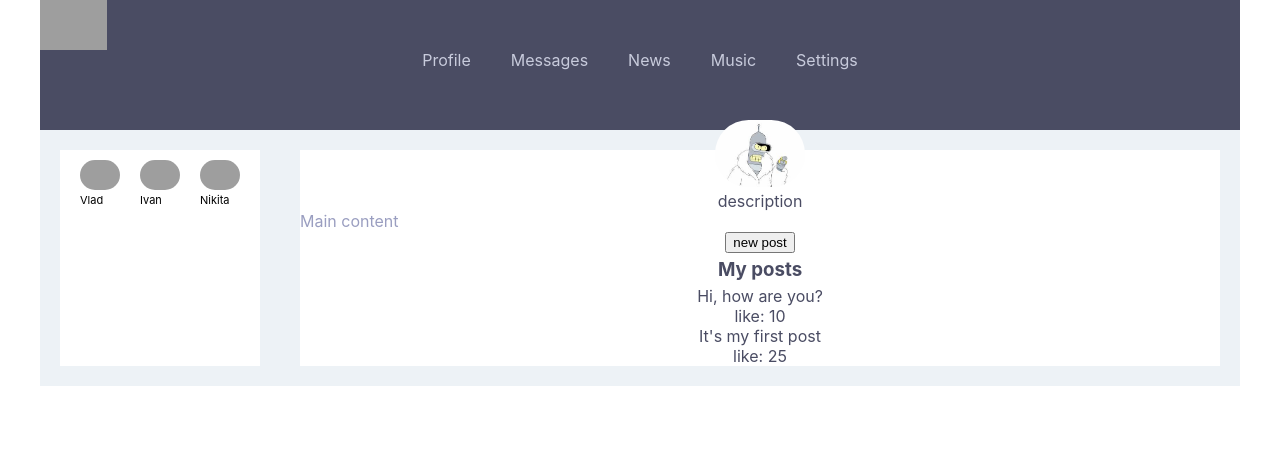
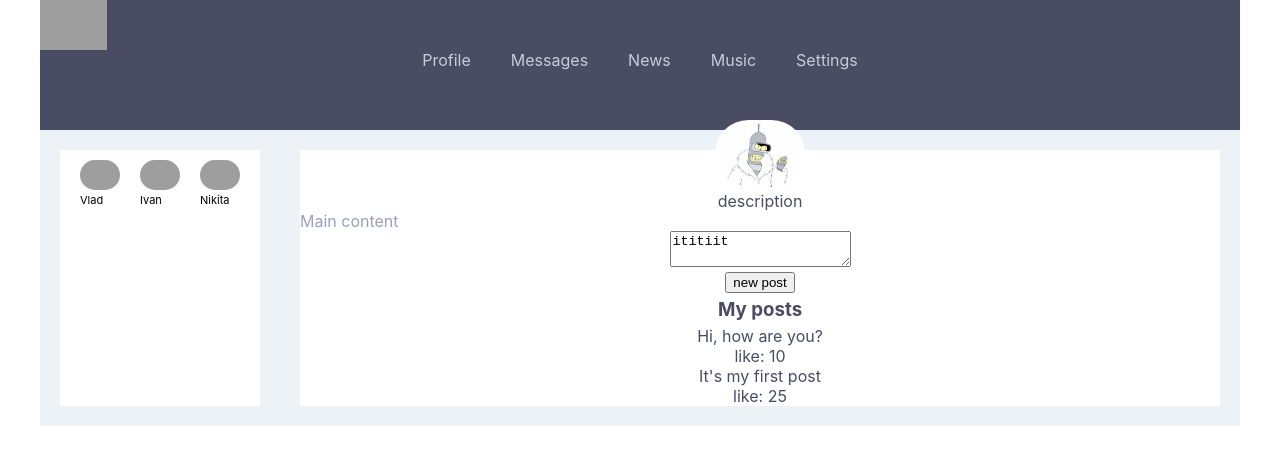
Before and after one commit to Dlucky13/social, a React (Create React App) app: page / in a window 1280 px wide. Shown: the top 464 px of the page. Built offline with nearby package versions, Linux system fonts and the light colour scheme; grey boxes are pictures that could not be loaded.

Commit message:
Добавил опцию добавления posts в Profile

```diff
--- a/src/App.js
+++ b/src/App.js
@@ -8,19 +8,21 @@ import News from './components/News/News';
 import Music from './components/Music/Music';
 import Settings from './components/Settings/Settings';
 import Sidebar from './components/Sidebar/Sidebar';
-import {BrowserRouter, Route} from 'react-router-dom';
+import { Route} from 'react-router-dom';
 
 
 const App = (props) => {
     return (
-        <BrowserRouter>
         <div className='app_wrapper'>
             <Header />
             <Nav />
             <Sidebar state={props.state.sidebarPage} />
             <div className='wrapper_main_content'>
                 < Route exact path='/' render={ () =>  <Profile state={props.state.profilePage}/>}/>
-                < Route  path='/profile' render={ () =>  <Profile state={props.state.profilePage}/>}/>
+                < Route  path='/profile' render={ () =>  <
+                    Profile state={props.state.profilePage}
+                    addPost={props.addPost}
+                    updateNewPostInput={props.updateNewPostInput}/>}/>
                 < Route path='/messages' render={
                     () => <Messages state={props.state.messagesPage} />}/>
                 < Route path='/news' component={News}/>
@@ -28,7 +30,6 @@ const App = (props) => {
                 < Route path='/settings' component={Settings}/>
             </div>
         </div>
-        </BrowserRouter>
     );
 }
 
--- a/src/components/Messages/Contacts/Contacts.jsx
+++ b/src/components/Messages/Contacts/Contacts.jsx
@@ -3,7 +3,7 @@ import styles from './Contacts.module.css';
 import {NavLink} from "react-router-dom";
 
 const Contacts = (props) => {
-    let path = '/dialog/' + props.id;
+    let path = '/messages/dialog/' + props.id;
     return (
         <div className={styles.contact_info}>
             <img src='https://upload.wikimedia.org/wikipedia/en/thumb/8/8b/Avatar_2_logo.jpg/220px-Avatar_2_logo.jpg'
--- a/src/components/Messages/Dialogs/Dialogs.jsx
+++ b/src/components/Messages/Dialogs/Dialogs.jsx
@@ -4,7 +4,7 @@ import styles from './Dialogs.module.css';
 const Dialogs = (props) => {
     return (
         <div className={styles.dialog}>
-            {props.text}
+            <div>{props.text}</div>
         </div>
     )
 }
--- a/src/components/Messages/Messages.jsx
+++ b/src/components/Messages/Messages.jsx
@@ -21,15 +21,12 @@ const Messages = (props) => {
 
     return (
         <div className={styles.messages}>
-            <BrowserRouter>
-                <div className={styles.contacts_wrapper} >
-                    {contactsElement}
-                </div>
-                {/*< Route path='/dialog/3' component={Dialogs}/>*/}
-                <div className={styles.dialogs_wrapper}>
-                    {dialogsElement}
-                </div>
-            </BrowserRouter>
+            <div className={styles.contacts_wrapper}>
+                {contactsElement}
+            </div>
+            <div className={styles.dialogs_wrapper}>
+                {dialogsElement}
+            </div>
         </div>
     )
 }
--- a/src/components/Music/Music.jsx
+++ b/src/components/Music/Music.jsx
@@ -2,9 +2,10 @@ import React from 'react';
 import styles from './Music.module.css';
 
 const Music = ( props ) => {
+
     return (
         <div>
-            Music
+            <h1>Music</h1>
         </div>
     )
 }
--- a/src/components/Profile/MyPosts/MyPosts.jsx
+++ b/src/components/Profile/MyPosts/MyPosts.jsx
@@ -2,6 +2,7 @@ import React from 'react' ;
 import styles from './MyPosts.module.css';
 import Post from './Post/Post'
 
+export let newPostRef = React.createRef()
 
 const MyPosts = (props) => {
     let my_posts_element = props.myPostsData.map ( post => {
@@ -10,9 +11,25 @@ const MyPosts = (props) => {
         )
     });
 
+    let onPostChange = () => {
+        let text = newPostRef.current.value
+        props.updateNewPostInput(text);
+    }
+
+    let addNewPost = () => {
+        let text = newPostRef.current.value;
+        props.addPost(text);
+        props.updateNewPostInput('');
+    }
+
     return (
        <div className={styles.posts}>
-           <button> new post </button>
+           <div>
+               <textarea ref={newPostRef} onChange={onPostChange} value={props.newPostText}/>
+           </div>
+           <div>
+               <button onClick={ addNewPost }> new post</button>
+           </div>
            <h3 className={styles.header}>My posts</h3>
             <div>
                 {my_posts_element}
--- a/src/components/Profile/Profile.jsx
+++ b/src/components/Profile/Profile.jsx
@@ -7,7 +7,10 @@ const Profile = (props) => {
     return (
         <div className={styles.profile}>
             <ProfileInfo/>
-            <MyPosts myPostsData={props.state.myPostsData}/>
+            <MyPosts myPostsData={props.state.myPostsData}
+                     newPostText={props.state.newPostText}
+                     addPost={props.addPost}
+                     updateNewPostInput={props.updateNewPostInput} />
         </div>
     )
 }
--- a/src/index.js
+++ b/src/index.js
@@ -1,18 +1,10 @@
-import React from 'react';
-import ReactDOM from 'react-dom';
 import './index.css';
-import App from './App';
 import * as serviceWorker from './serviceWorker';
-import state from './pseudoRedux/state';
+import {rerenderEntireTree} from './render';
+import state from './pseudoRedux/state'
 
 
-ReactDOM.render(
-  <React.StrictMode>
-    <App state={state} />
-  </React.StrictMode>,
-  document.getElementById('root')
-);
-
+rerenderEntireTree(state);
 
 
 // If you want your app to work offline and load faster, you can change
--- a/src/pseudoRedux/state.js
+++ b/src/pseudoRedux/state.js
@@ -1,3 +1,4 @@
+import {rerenderEntireTree} from "../render";
 
 let state = {
     messagesPage: {
@@ -19,6 +20,7 @@ let state = {
             { id: 1, text:'Hi, how are you?' , likeCount:10},
             { id: 2, text:"It's my first post" , likeCount:25}
         ],
+        newPostText: 'ititiit'
     },
     sidebarPage: {
         friendsData: [
@@ -29,4 +31,19 @@ let state = {
     }
 }
 
+export let addPost = (message) => {
+    let post = {
+        id: 3,
+        text: message,
+        likeCount: 0
+    };
+    state.profilePage.myPostsData.push(post);
+    rerenderEntireTree(state);
+}
+
+export let updateNewPostInput = (value) => {
+    state.profilePage.newPostText = value;
+    rerenderEntireTree(state);
+}
+
 export default state;
--- /dev/null
+++ b/src/render.js
@@ -0,0 +1,18 @@
+import ReactDOM from "react-dom";
+import React from "react";
+import {BrowserRouter} from "react-router-dom";
+import App from "./App";
+import {addPost,updateNewPostInput} from "./pseudoRedux/state";
+
+
+
+export let rerenderEntireTree = (state) => {
+    ReactDOM.render(
+        <React.StrictMode>
+            <BrowserRouter>
+                <App state={state} addPost={addPost} updateNewPostInput={updateNewPostInput}/>
+            </BrowserRouter>
+        </React.StrictMode>,
+        document.getElementById('root')
+    );
+}
```
